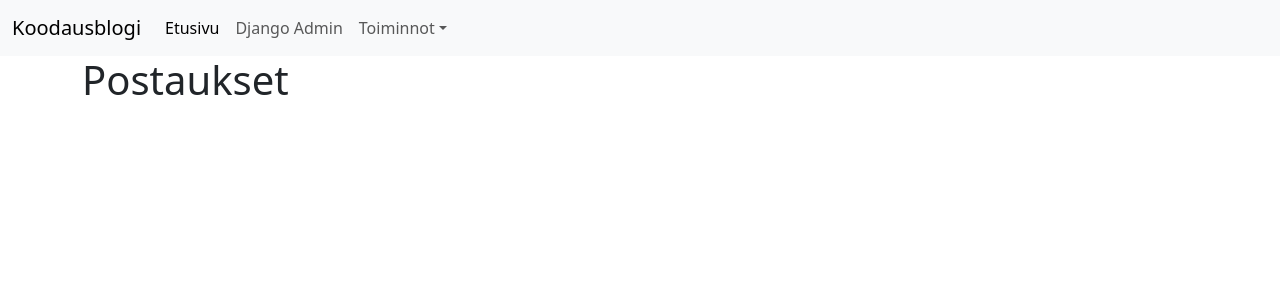
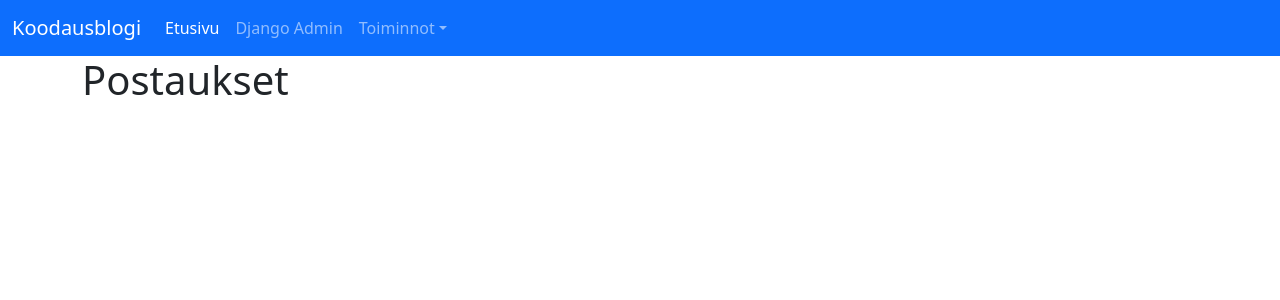
Before and after one commit to Raision-seudun-koulutuskuntayhtyma/django-blogi, a Django app: page / in a window 1280 px wide. Shown: the top 300 px of the page. Run offline with Django 4.2, Linux system fonts and the light colour scheme; data that the repository does not hold is empty.

Commit message:
Vaihda navigointi käyttämään primary-taustaväriä

```diff
--- a/blogi/templates/blogi/base.html
+++ b/blogi/templates/blogi/base.html
@@ -11,7 +11,7 @@
             crossorigin="anonymous"/>
     </head>
     <body>
-        <nav class="navbar navbar-expand-md bg-body-tertiary">
+        <nav class="navbar navbar-expand-md bg-primary navbar-dark">
             <div class="container-fluid">
                 <a class="navbar-brand"
                   href="{% url 'postauslista' %}">Koodausblogi</a>
```
